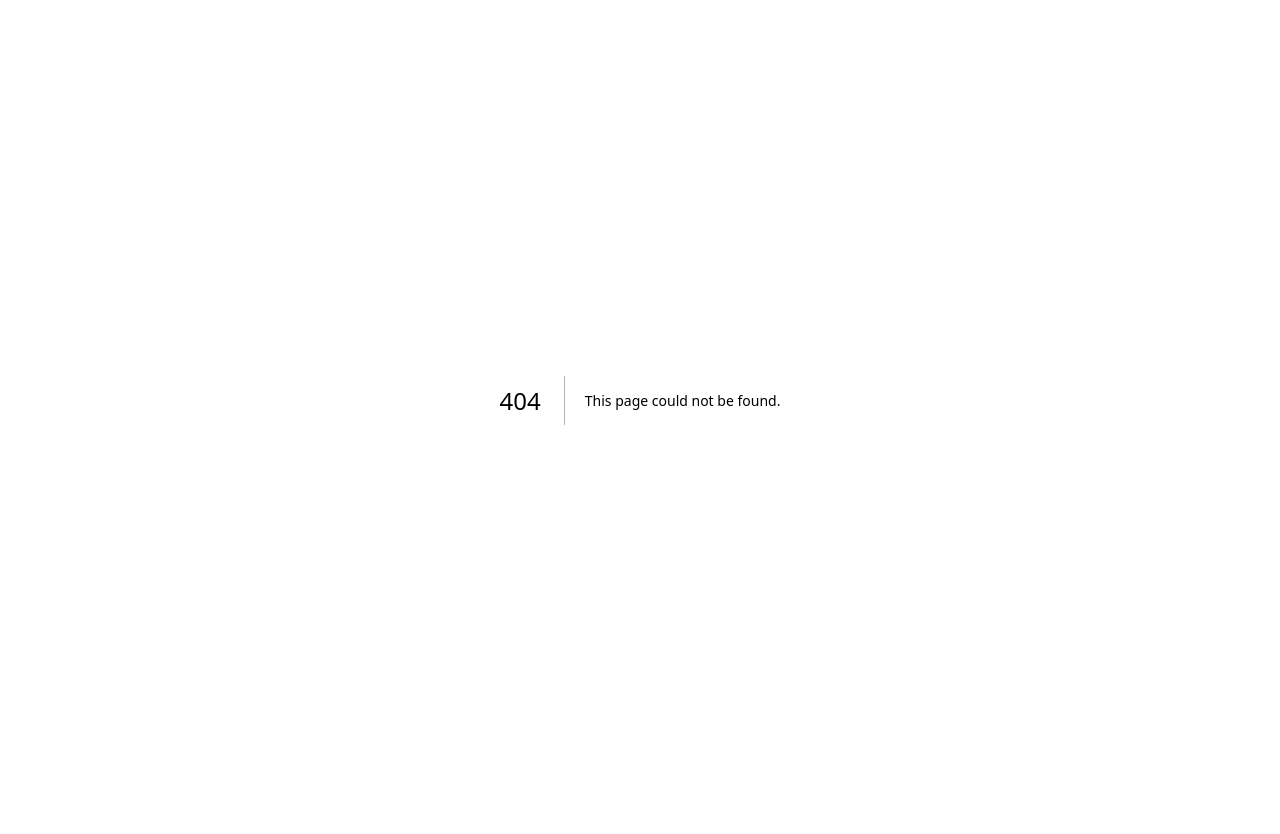
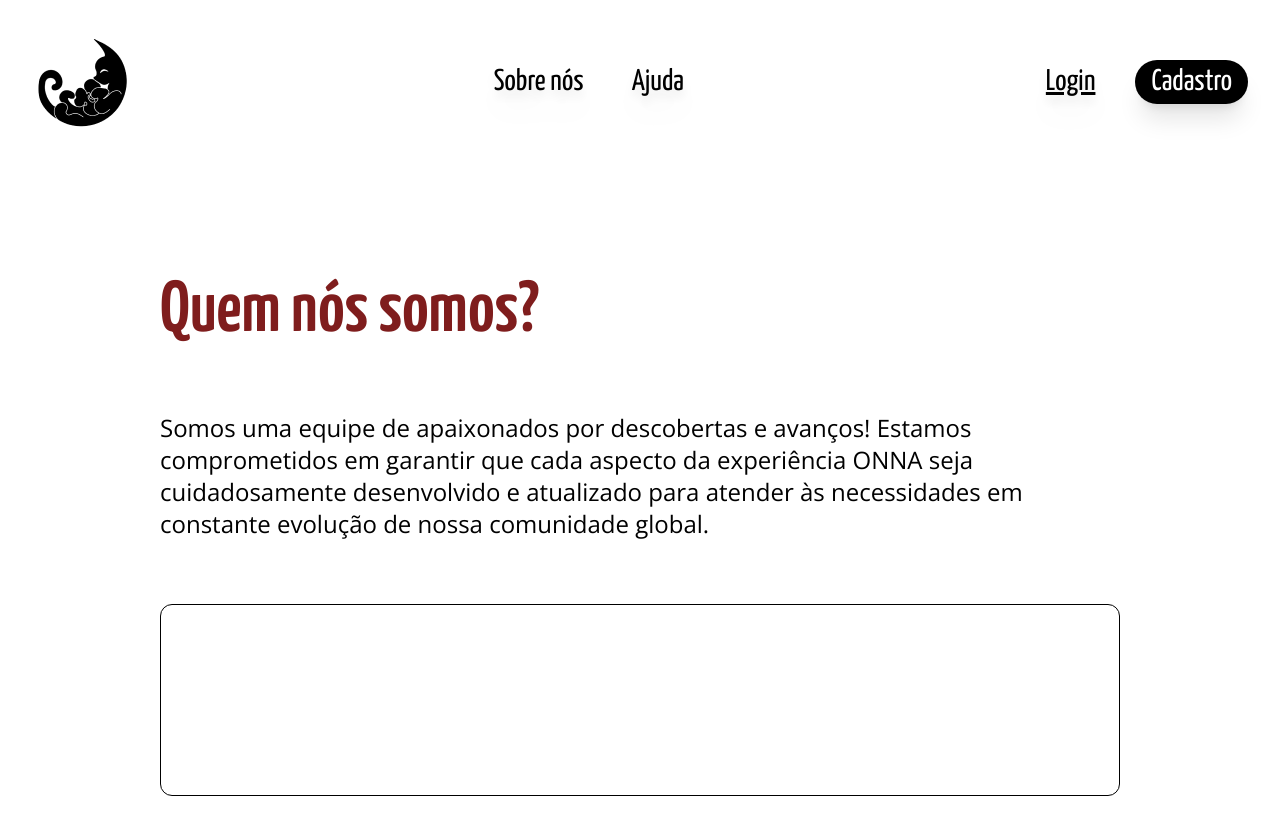
Before and after one commit to bbayerdev/onna-web, a Next.js app: page /sobre in a window 1280 px wide. Before the commit this address had no page. Shown: the top 834 px of the page. Before the commit the page ends 800 px from the top, so only its background shows below. Built offline with nearby package versions, Linux system fonts and the light colour scheme.

Commit message:
page sobre 1.0

```diff
--- /dev/null
+++ b/app/components/sobre/section1.tsx
@@ -0,0 +1,13 @@
+import React from 'react'
+
+const Section1 = () => {
+    return (
+        <section className='flex flex-col justify-center m-auto py-28 w-3/4 space-y-16'>
+            <h1 className='font-bold text-7xl text-red-900'>Quem nós somos? </h1>
+            <p className='font-opensans text-2xl p-'>Somos uma equipe de apaixonados por descobertas e avanços!  Estamos comprometidos em garantir que cada aspecto da experiência ONNA seja cuidadosamente desenvolvido e atualizado para atender às necessidades em constante evolução de nossa comunidade global.</p>
+            <div className='w-full border-[1px] rounded-xl h-48 border-black '></div>
+        </section>
+    )
+}
+
+export default Section1
--- a/app/layout.tsx
+++ b/app/layout.tsx
@@ -20,7 +20,7 @@ export default function RootLayout({
   return (
     <html lang="en">
       <meta name="viewport" content="width=device-width, initial-scale=1.0"></meta>
-      <body className={opens.className}>
+      <body>
         <div className={yanone.className}>
           {children}
         </div>
--- a/app/page.tsx
+++ b/app/page.tsx
@@ -42,23 +42,17 @@ export default function Home() {
           <p className={`font-opensans text-2xl max-[900px]:text-xl`}>
             Cuidado personalizado para todas as fases da saúde feminina!
           </p>
-
-
           <button onClick={() => atualizar(1)} className='max-md:text-2xl transition duration-500 hover:bg-red-100 hover:scale-105 shadow-xl font-bold text-3xl text-red-900 border-red-900 border-[3px] rounded-full px-12 py-1'>
             <a href="#anchor">Explore</a>
           </button>
-
-
         </div>
         <Quadrinho />
       </section>
-
 
       <div className='mt-32' id='anchor'>
         {renderizar()}
       </div>
 
-
       <Footer />
     </main>
   );
--- /dev/null
+++ b/app/sobre/page.tsx
@@ -0,0 +1,15 @@
+import React from 'react'
+import Header from '../components/home/header'
+import Section1 from '../components/sobre/section1'
+
+const Sobre = () => {
+  return (
+    <main className='antialiased'>
+        <Header/>
+        <Section1/>
+
+    </main>
+  )
+}
+
+export default Sobre
```
